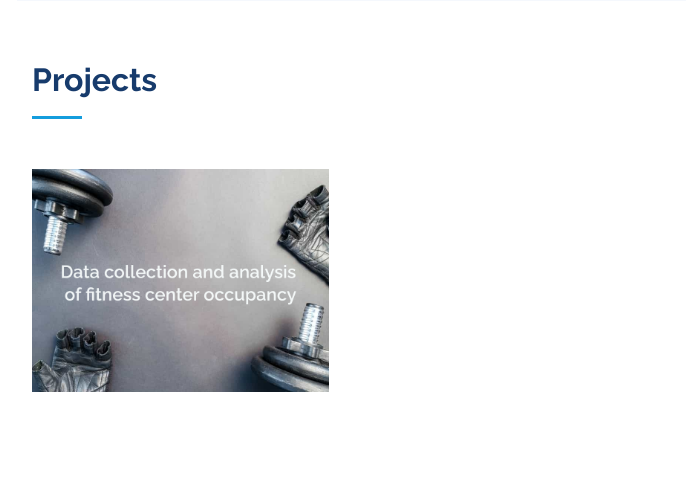
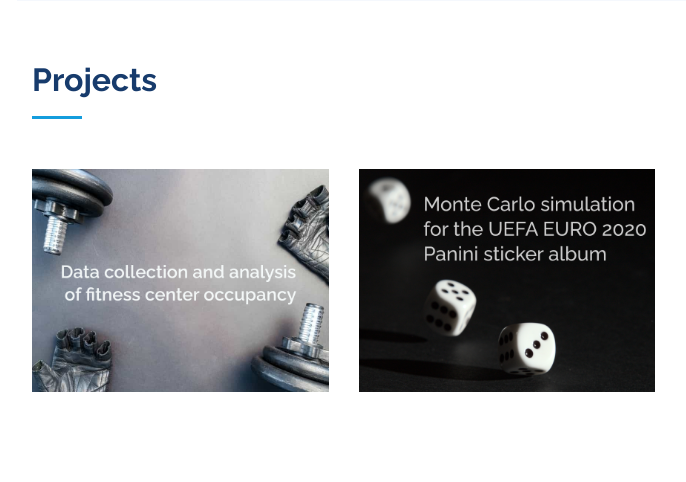
Before and after one commit to PatrickStaehli/portfolio_website, a Flask app: page / in a window 1280 px wide. Shown: the part 3767-4249 px from the top of the page, without its empty margins (283-969 px from the left). Run offline with Flask 2, Linux system fonts and the light colour scheme; some libraries are stand-ins or nearby versions.

Commit message:
Adds the Monte Carlo project

```diff
--- a/webapp/templates/index.html
+++ b/webapp/templates/index.html
@@ -445,7 +445,7 @@
         </div>
 		-->
         <div class="row portfolio-container" data-aos="fade-up" data-aos-delay="100">
-
+			<!-- One Fitness occupancy -->
           <div class="col-lg-4 col-md-6 portfolio-item filter-app">
             <div class="portfolio-wrap">
               <img src="static/assets/img/portfolio/portfolio-1.png" class="img-fluid" alt="">
@@ -453,6 +453,16 @@
                 <a href="static/assets/img/portfolio/portfolio-1.gif" data-gall="portfolioGallery" class="venobox" title="Preview"><i class="bx bx-plus"></i></a>
 				<a href="http://139.177.179.120/one_occupancy" title="Go to project"><i class="bx bx-link"></i></a>
 				<a href="https://github.com/PatrickStaehli/one_fitness_occupancy" title="Go to Github"><i class="bx bxl-github"></i></a>
+              </div>
+            </div>
+          </div>
+		  <!-- Monte Carlo Simulation -->
+		  <div class="col-lg-4 col-md-6 portfolio-item filter-app">
+            <div class="portfolio-wrap">
+              <img src="static/assets/img/portfolio/portfolio-2.png" class="img-fluid" alt="">
+              <div class="portfolio-links">
+                <a href="static/assets/img/portfolio/portfolio-2_results.png" data-gall="portfolioGallery" class="venobox" title="Preview"><i class="bx bx-plus"></i></a>
+				<a href="https://github.com/PatrickStaehli/panini_monte_carlo" title="Go to Github"><i class="bx bxl-github"></i></a>
               </div>
             </div>
           </div>
```
Also changed, not shown: webapp/static/assets/img/portfolio/portfolio-2.png (added), webapp/static/assets/img/portfolio/portfolio-2_results.png (added).
